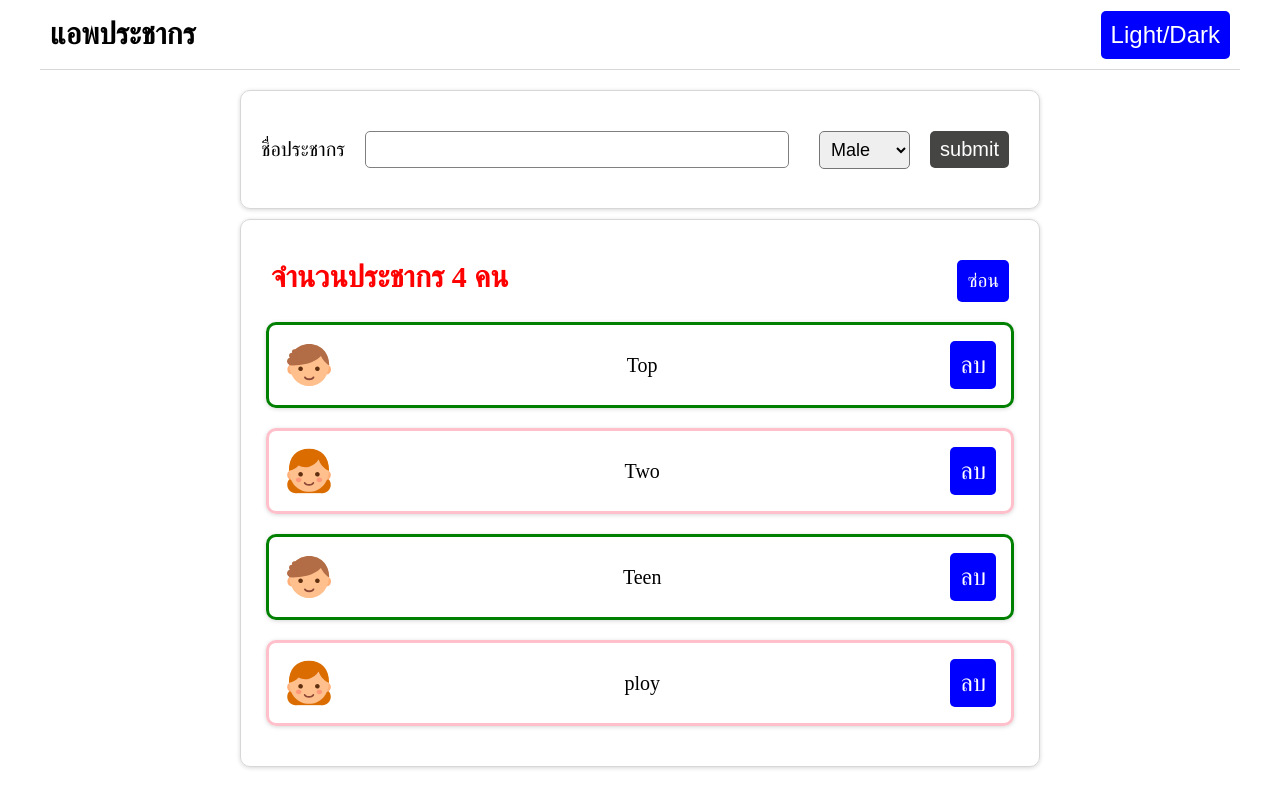
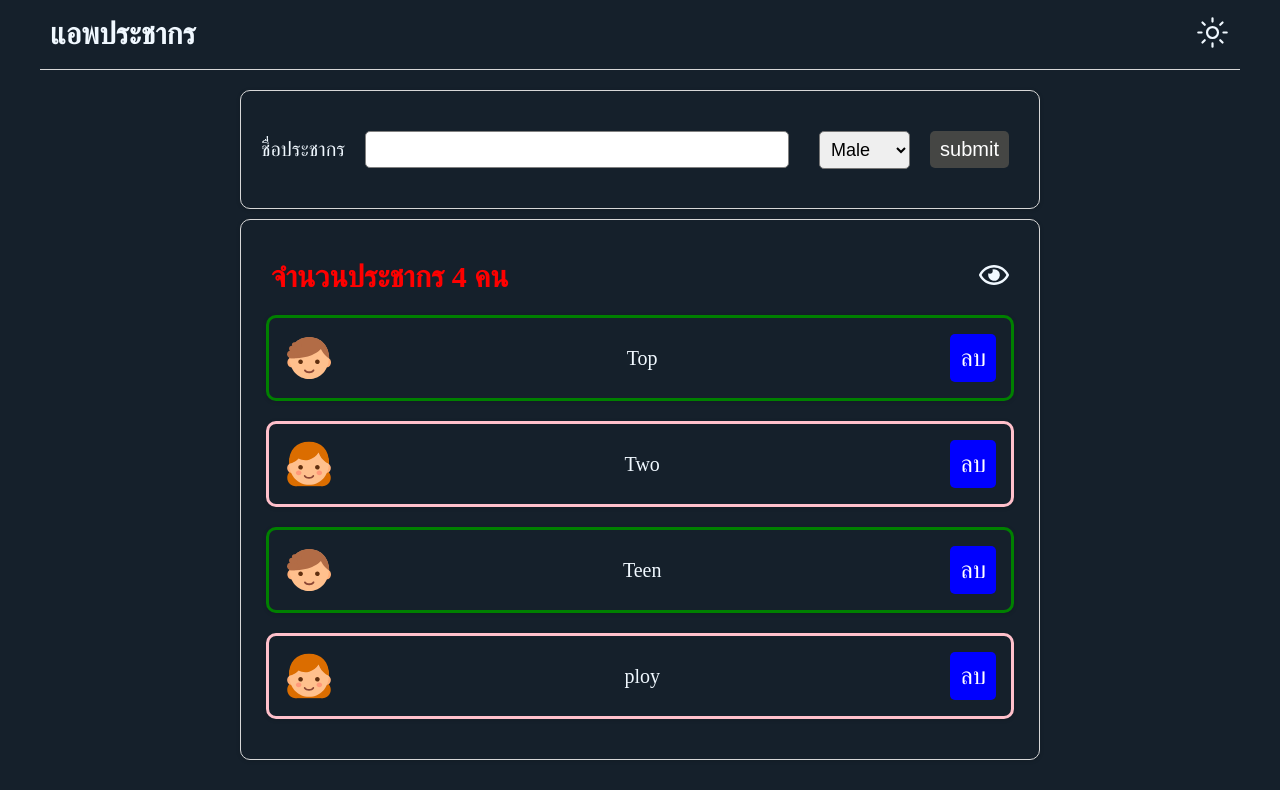
Before and after one commit to Chidsanupong27/React-Practice-1, a React (Vite) app: page / in a window 1280 px wide. Built offline with nearby package versions, Linux system fonts and the light colour scheme.

Commit message:
finish look

```diff
--- a/package.json
+++ b/package.json
@@ -10,8 +10,11 @@
     "preview": "vite preview"
   },
   "dependencies": {
+    "-": "^0.0.1",
     "react": "^19.1.1",
-    "react-dom": "^19.1.1"
+    "react-dom": "^19.1.1",
+    "react-icon": "^1.0.0",
+    "react-icons": "^5.5.0"
   },
   "devDependencies": {
     "@eslint/js": "^9.36.0",
--- a/src/App.css
+++ b/src/App.css
@@ -8,3 +8,15 @@ main {
   margin: auto;
   padding: 10px;
 }
+
+.light{
+  background: aliceblue;
+  color: black;
+  transition: all 0.5s;
+}
+
+.dark{
+  background: #15202b;
+  color: aliceblue;
+  transition: all 0.5s;
+}
--- a/src/App.jsx
+++ b/src/App.jsx
@@ -1,4 +1,4 @@
-import { useState } from "react";
+import { useState,useEffect} from "react";
 import Header from "./components/Header";
 import PersonList from "./components/PersonList";
 import "./App.css";
@@ -12,20 +12,31 @@ function App() {
     { id: 4, name: "ploy", gender: "female" },
   ]);
 
+
+  const [theme,setTheme] = useState(localStorage.getItem("mode") || "dark" )
+
   function deleteUser(id) {
     // ส่งเลข 3 ถ้าต้องการอยากจะลบ id 3 ออกจาก state data
     const result = data.filter((user) => user.id !== id); //new array
     setData(result);
   }
+
+
+  useEffect(()=> {
+    localStorage.setItem("mode",theme)
+  },[theme])
+
   return (
+    <div className={theme}>
     <div className="App">
-      <Header title="แอพประชากร " />
+      <Header title="แอพประชากร" theme={theme} setTheme={setTheme}/>
 
       <main>
         <AddForm data={data} setData={setData}/>
         <PersonList data={data} deleteUser={deleteUser}/>
       </main>
     </div>
+    </div>
   );
 }
 
--- a/src/components/Header.css
+++ b/src/components/Header.css
@@ -9,3 +9,6 @@ nav {
     font-size: 20px;
     border-bottom: 1px solid #d7d7d7;
 }
+span {
+    cursor: pointer;
+}
--- a/src/components/Header.jsx
+++ b/src/components/Header.jsx
@@ -1,11 +1,23 @@
 import "./Header.css";
-function Header(props) {
+import { IoSunnySharp } from "react-icons/io5";
+import { IoSunnyOutline } from "react-icons/io5";
+const Header = ({title,theme,setTheme}) => {
 
-  const {title} = props
+  function toggleTheme() {
+    if(theme==="light") {
+      setTheme("dark")
+    }else{
+      setTheme("light")
+    }
+  }
+
   return (
     <nav>
       <h1>{title}</h1>
-      <button>Light/Dark</button>
+      <span onClick={toggleTheme}>
+          {theme === "light" ? <IoSunnySharp size={35}/> : <IoSunnyOutline size={35}/>}
+      </span>
+
     </nav>
   );
 }
--- a/src/components/PersonList.jsx
+++ b/src/components/PersonList.jsx
@@ -1,6 +1,8 @@
 import { useState } from "react";
 import "./PersonList.css";
 import User from "./User";
+import { FaRegEye } from "react-icons/fa";
+import { FaRegEyeSlash } from "react-icons/fa";
 
 function PersonList({data,deleteUser}) {
   const [show, setShow] = useState(true);
@@ -12,7 +14,7 @@ function PersonList({data,deleteUser}) {
     <div className="container">
       <div className="header">
         <h2 style={myStyle}>จำนวนประชากร {data.length} คน </h2>
-        <button onClick={() => setShow(!show)}>{show ? "ซ่อน" : "แสดง"}</button>
+        <span onClick={() => setShow(!show)}>{show ? <FaRegEye size={30}/> : <FaRegEyeSlash size={30}/>}</span>
       </div>
       <ul>
         {show &&
--- a/src/components/User.jsx
+++ b/src/components/User.jsx
@@ -12,7 +12,7 @@ const User = ({item,deleteUser}) => {
         }}
       >
         <img src={item.gender == "male" ? boy : girl} width={50} height={50} />
-        <p style={{ color: "black", fontSize: "20px" }}>{item.name} </p>
+        <p>{item.name} </p>
         <div className="control">
           <button onClick={()=>deleteUser(item.id)}>ลบ</button>
         </div>
```
Also changed, not shown: 1 other file (tests, documents, lock files or other folders).
